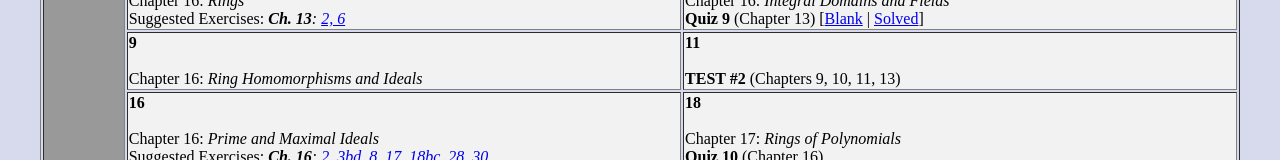
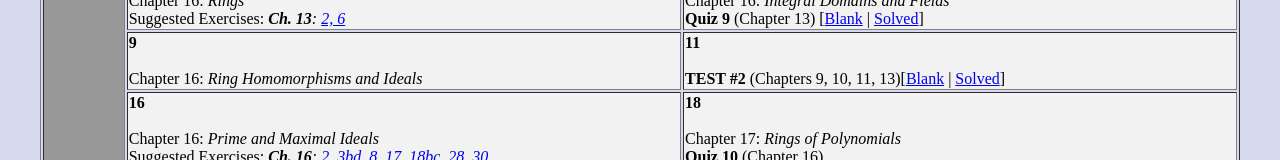
Before and after one commit to RichardHammack/RichardHammack.github.io, a plain HTML site: page Math401/Cal_Fall2026.html in a window 1280 px wide. Shown: the part 1061-1221 px from the top of the page. Drawn offline with Linux system fonts and the light colour scheme.

Commit message:
Add files via upload

```diff
--- a/Math401/Cal_Fall2026.html
+++ b/Math401/Cal_Fall2026.html
@@ -147,7 +147,7 @@
          Chapter 16: <em>Ring Homomorphisms and Ideals</em> <br>
     </td>
     <td width="27%" valign="top" bgcolor="#F2F2F2"><b>11</b> <br><br>
-        <strong>TEST #2</strong> (Chapters 9, 10, 11, 13)
+        <strong>TEST #2</strong> (Chapters 9, 10, 11, 13)[<a href="test/T2F26.pdf">Blank</a> | <a href="test/T2F26Sol.pdf">Solved</a>]
     </td>
   </tr>
   <tr>
```
